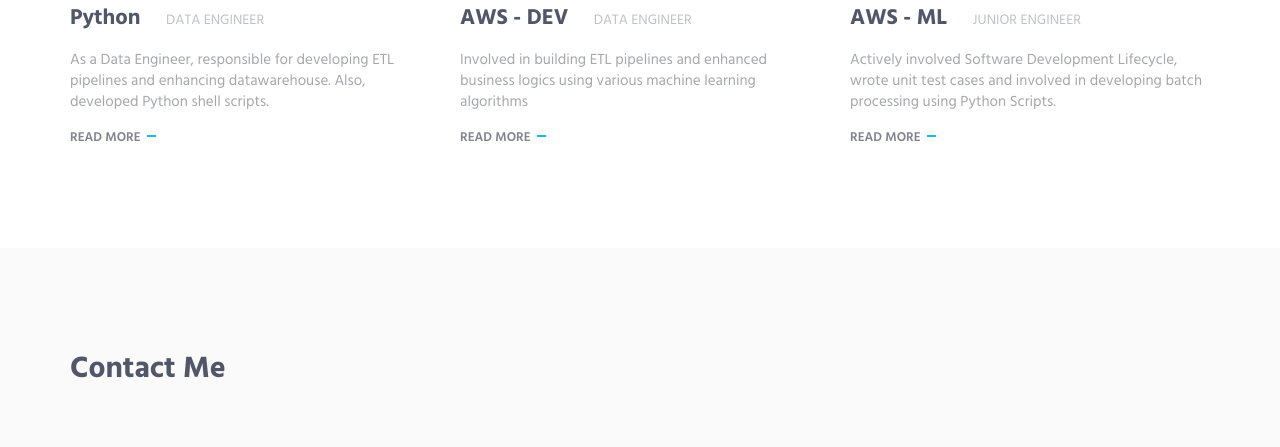
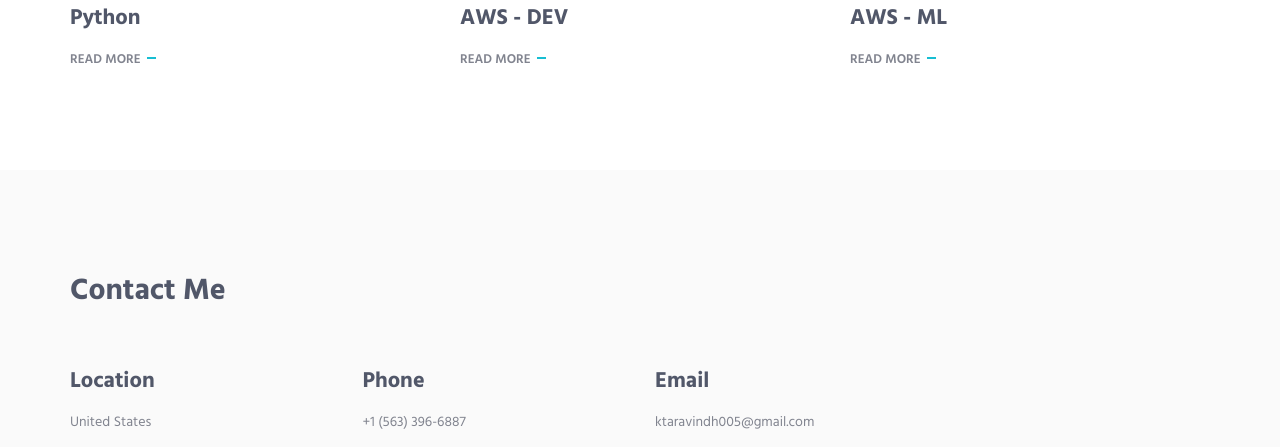
Before and after one commit to Aravindh5/MyPortfolioWebsite, a plain HTML site: page index.html in a window 1280 px wide. Shown: the part 2496-2943 px from the top of the page. Drawn offline with Linux system fonts and the light colour scheme.

Commit message:
Certification details change

```diff
--- a/index.html
+++ b/index.html
@@ -239,7 +239,7 @@
             <div class="container content-lg">
                 <div class="row margin-b-40">
                     <div class="col-sm-6">
-                        <h2>Work Experience</h2>
+                        <h2>Certifications</h2>
                     </div>
                 </div>
                 <!--// end row -->
@@ -252,9 +252,9 @@
                                 <img class="img-responsive" src="img/970x647/Python.jpg" alt="Latest Products Image">
                             </div>
                         </div>
-                        <h4><a href="https://www.coursera.org/account/accomplishments/certificate/4NNQR3S5FJW9">Python</a> <span class="text-uppercase margin-l-20">Data Engineer</span></h4>
-                        <p>As a Data Engineer, responsible for developing ETL pipelines and enhancing datawarehouse. Also, developed Python shell scripts.</p>
-                        <a class="link" href="#">Read More</a>
+                        <h4><a href="https://www.coursera.org/account/accomplishments/certificate/4NNQR3S5FJW9">Python</a> <span class="text-uppercase margin-l-20"></span></h4>
+                        <p></p>
+                        <a class="link" href="https://www.coursera.org/account/accomplishments/certificate/4NNQR3S5FJW9">Read More</a>
                     </div>
                     <!-- End Latest Products -->
 
@@ -265,9 +265,9 @@
                                 <img class="img-responsive" src="img/970x647/AWS-DEV.jpg" alt="Latest Products Image">
                             </div>
                         </div>
-                        <h4><a href="https://www.credly.com/badges/44a6491f-f4ba-4c94-9f06-48c288a64c75/linked_in?t=rzqv47">AWS - DEV</a> <span class="text-uppercase margin-l-20">Data Engineer</span></h4>
-                        <p>Involved in building ETL pipelines and enhanced business logics using various machine learning algorithms</p>
-                        <a class="link" href="#">Read More</a>
+                        <h4><a href="https://www.credly.com/badges/44a6491f-f4ba-4c94-9f06-48c288a64c75/linked_in?t=rzqv47">AWS - DEV</a> <span class="text-uppercase margin-l-20"></span></h4>
+                        <p></p>
+                        <a class="link" href="https://www.credly.com/badges/44a6491f-f4ba-4c94-9f06-48c288a64c75/linked_in?t=rzqv47">Read More</a>
                     </div>
                     <!-- End Latest Products -->
 
@@ -278,9 +278,9 @@
                                 <img class="img-responsive" src="img/970x647/AWS-ML.jpg" alt="Latest Products Image">
                             </div>
                         </div>
-                        <h4><a href="https://www.credly.com/org/amazon-web-services/badge/aws-certified-machine-learning-specialty">AWS - ML</a> <span class="text-uppercase margin-l-20">Junior Engineer</span></h4>
-                        <p>Actively involved Software Development Lifecycle, wrote unit test cases and involved in developing batch processing using Python Scripts.</p>
-                        <a class="link" href="#">Read More</a>
+                        <h4><a href="https://www.credly.com/org/amazon-web-services/badge/aws-certified-machine-learning-specialty">AWS - ML</a> <span class="text-uppercase margin-l-20"></span></h4>
+                        <p></p>
+                        <a class="link" href="https://www.credly.com/org/amazon-web-services/badge/aws-certified-machine-learning-specialty">Read More</a>
                     </div>
                     <!-- End Latest Products -->
                 </div>
```
